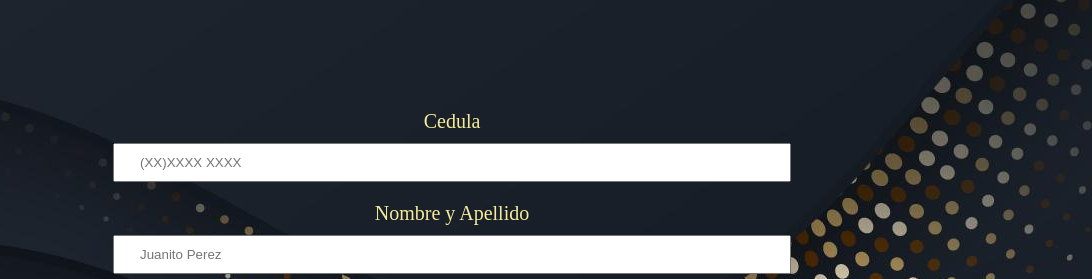
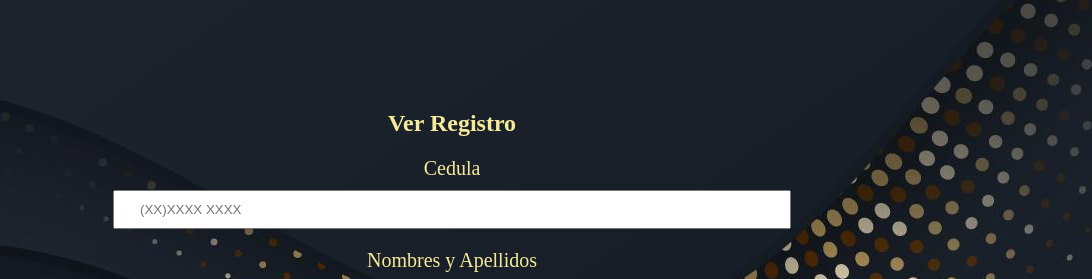
Before and after one commit to TatianaHoyos/imperio, a plain HTML site: page registro.html in a window 1280 px wide. Shown: the top 279 px of the page, 188-1280 px from the left. Drawn offline with Linux system fonts and the light colour scheme.

Commit message:
agregando titulos

```diff
--- a/registro.html
+++ b/registro.html
@@ -21,7 +21,7 @@
                             <li class="separar"></li>
                             <li ><a href="reportes.html">Consultar Reporte</a></li>
                             <li class="separar"></li>
-                            <li ><a href="#">Salir</a></li>
+                            <li ><a href="sesion.html">Salir</a></li>
                         </ul>
                     </nav>
             </div>
@@ -30,10 +30,11 @@
         <main  id="contenido" style="background-color:rgba(27, 18, 18, 0)">
             <input onclick="mostrar()" id="btn-abrir" type="image" src="img/me.svg" height="50" width="50"/>
             <form>
+                <h2>Ver Registro</h2>
                 <label for="cedula">Cedula</label>
                 <input type="text" id="cedula" class="input-padron" required placeholder="(XX)XXXX XXXX">
 
-                <label for="nombreapellido">Nombre y Apellido</label>
+                <label for="nombreapellido">Nombres y Apellidos</label>
                 <input type="text" id="nombreapellido" class="input-padron" required placeholder="Juanito Perez">
 
                 <label for="correoelectronico">Correo Electrónico</label>
--- a/style.css
+++ b/style.css
@@ -23,6 +23,9 @@ nav{
    /* position: absolute;*/
     top: 110px;
     right: 0;
+}
+h2{
+    color: #f5eb9a;
 }
 nav a{
     text-transform: uppercase;
```
Also changed, not shown: index.html (+1 -1 lines), reportes.html (+2 -1 lines).
